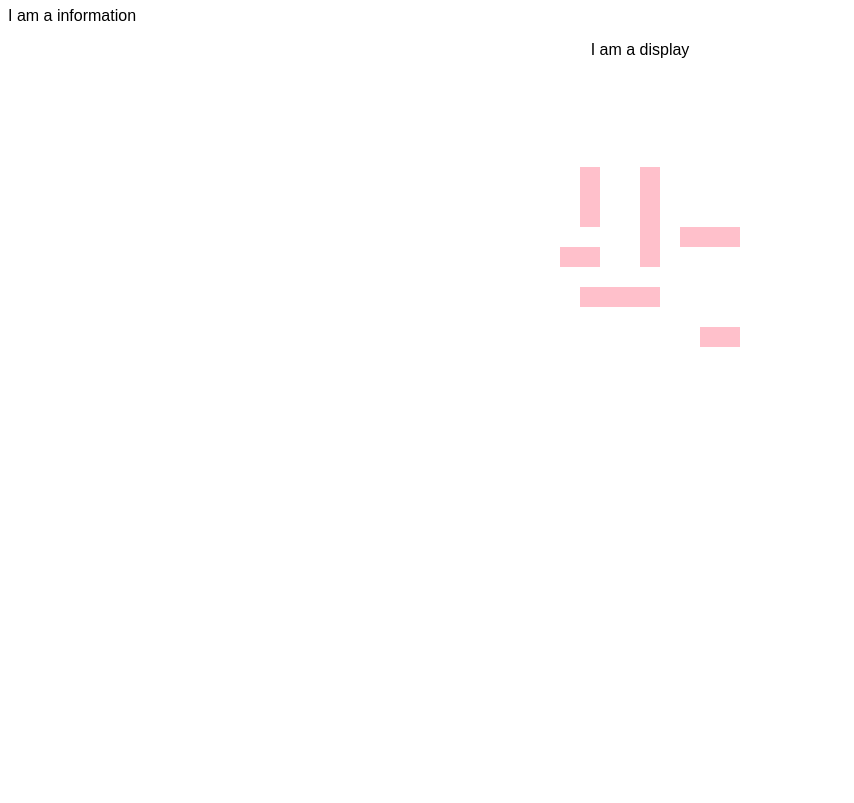
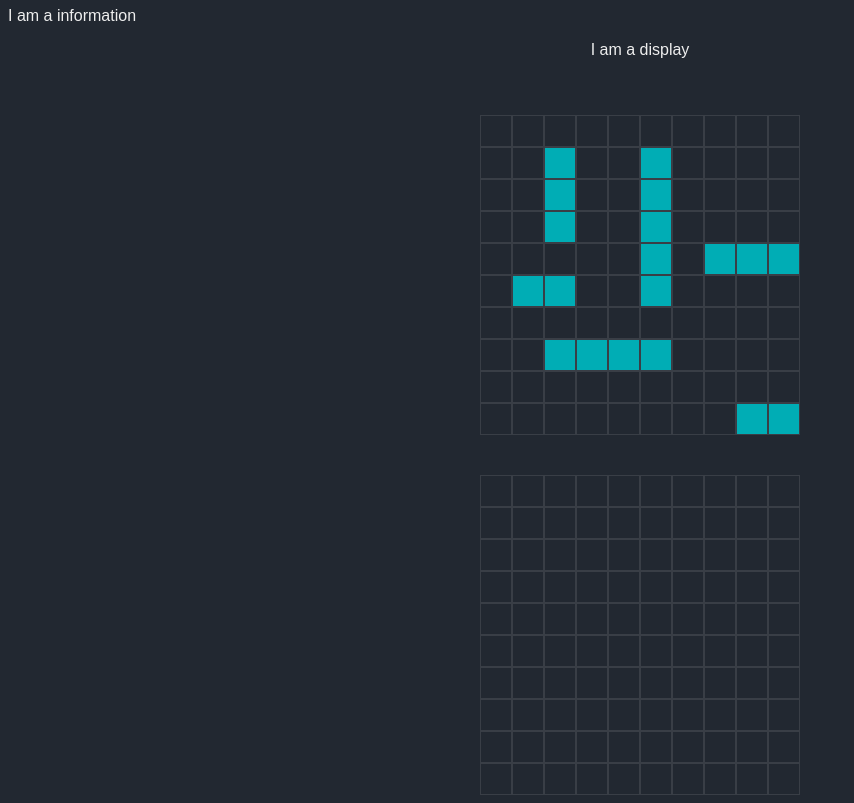
Before and after one commit to BlueInside/battleships, a website built with webpack: page public/index.html in a window 1280 px wide. Shown: the part 73-876 px from the top of the page, without its empty margins (0-854 px from the left). Before the commit the page ends 800 px from the top, so only its background shows below. Built offline with nearby package versions, Linux system fonts and the light colour scheme.

Commit message:
change colours

```diff
--- a/src/styles/style.css
+++ b/src/styles/style.css
@@ -1,28 +1,31 @@
 body {
   font-family: Arial, Helvetica, sans-serif;
+  background-color: #222831;
+  color: #eeeeee;
 }
 #display {
   display: flex;
   flex-direction: column;
   align-items: center;
-  gap: 72px;
+  gap: 40px;
 }
 .row {
   display: flex;
 }
 
 .cell {
-  width: 20px;
-  height: 20px;
+  width: 30px;
+  height: 30px;
+  border: 0.5px solid #393e46;
 }
 .ship {
-  background-color: pink;
+  background-color: #00adb5;
 }
 .ship.hit {
   background-color: red;
 }
 .miss {
-  background-color: black;
+  background-color: white;
 }
 .hit {
   background-color: red;
```
